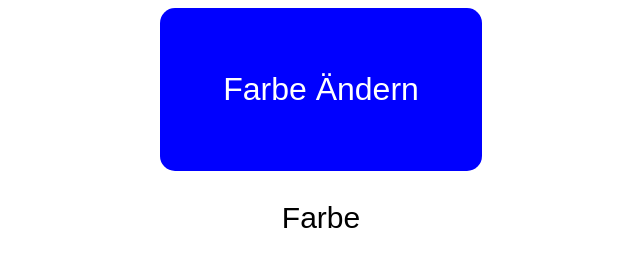
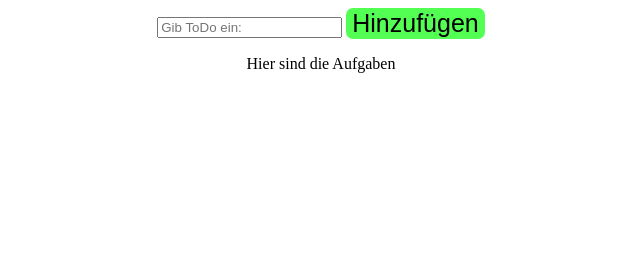
Before and after one commit to Schleiml/JavaScript-code-Raetsel, a plain HTML site: page index.html in a window 1280 px wide. Shown: the whole page, without its empty margins (319-959 px from the left). Drawn offline with Linux system fonts and the light colour scheme.

```diff
--- /dev/null
+++ b/ToDoListe.js
@@ -0,0 +1,7 @@
+function Printing() {
+    let Input = document.getElementById("EingabeFeld");
+    let Info = Input.value;
+
+    document.getElementById("Printer").innerText = "- " + Info;
+    document.getElementById("EingabeFeld").value = "";
+}
--- a/index.html
+++ b/index.html
@@ -8,10 +8,12 @@
 </head>
 <body id="body">
 
-    <button onclick="backgroundÄndern()" id="B">Farbe Ändern</button>
+    <input id="EingabeFeld" type="text" placeholder="Gib ToDo ein: ">
 
-    <p id="T">Farbe</p>
+    <button onclick="Printing()" id="B">Hinzufügen</button>
 
-    <script src="BackgroundÄndern.js" defer></script>
+    <p id="Printer">Hier sind die Aufgaben</p>
+
+    <script src="ToDoListe.js" defer></script>
 </body>
 </html>
--- a/style.css
+++ b/style.css
@@ -2,22 +2,23 @@
     text-align: center;
 }
 
-#B {
-    color: rgb(255, 255, 255);
-    background-color: blue;
-    border-radius: 15px;
-    padding: 5%;
-    font-size: 200%;
-    transition: background-color 0.2s, color 0.2s;
-    border: none;
+#I {
+    height: 25px;
+    margin-top: 0px;
 }
 
+#B {
+    background-color: #54ff54;
+    border: none;
+    border-radius: 7px;
+    font-size: 25px;
+    transition: 0.3s, 0.3s;
+}
 #B:hover {
-    background-color: rgb(52, 73, 255);
-    color: rgb(255, 255, 255);
+    font-size: 30px;
+    background-color: #9cff9c;
 }
 
-#T {
-    font-size: 30px;
-    font-family: Arial, Helvetica, sans-serif;
+#Aufgaben {
+
 }
```
